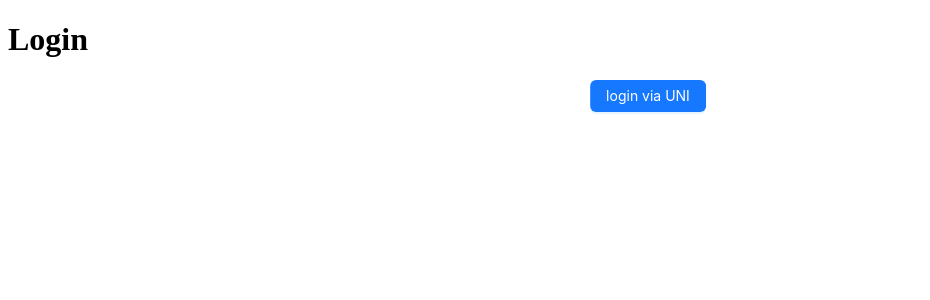
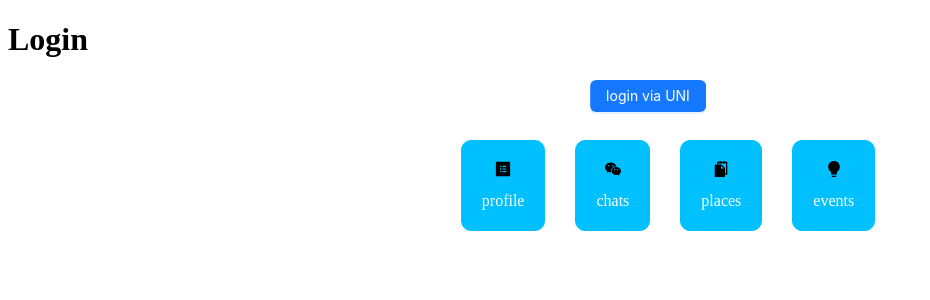
Before and after one commit to student-programmer/mycampus, a Next.js app: page / in a window 1280 px wide. Shown: the top 300 px of the page, without its empty margins (0-930 px from the left). Built offline with nearby package versions, Linux system fonts and the light colour scheme.

Commit message:
нав бар тестовый

```diff
--- a/app/layout.tsx
+++ b/app/layout.tsx
@@ -1,4 +1,3 @@
-
 import type { Metadata } from 'next';
 import '../fsd/app/style/global.scss';
 import { AppProviders } from '../fsd/app/providers';
--- a/app/page.tsx
+++ b/app/page.tsx
@@ -4,6 +4,7 @@ export default function Home() {
   return (
    <>
    <Login/>
+
    </>
   );
 }
--- a/fsd/app/providers.tsx
+++ b/fsd/app/providers.tsx
@@ -1,7 +1,16 @@
-'use client';
-import { Provider } from 'react-redux';
-import { store } from './store';
+"use client";
+import { Provider } from "react-redux";
+import { store } from "./store";
+import { NavMenu } from "../widgets/navMenu/NavMenu";
+
+
+//сделать так чтобы navMenu не было в Login
 
 export const AppProviders = ({ children }: { children: React.ReactNode }) => (
-	<Provider store={store}>{children}</Provider>
+  <Provider store={store}>
+    <>
+      {children}
+      <NavMenu />
+    </>
+  </Provider>
 );
--- a/fsd/pages/Login.tsx
+++ b/fsd/pages/Login.tsx
@@ -4,7 +4,7 @@ import LoginForm from '../features/auth/ui/LoginForm';
 
 const Login = () => {
 	return (
-		<div className='w-[150px] bg-red-500'>
+		<div>
 			<h1>Login</h1>
 			<LoginForm />
 		</div>
--- /dev/null
+++ b/fsd/widgets/navMenu/NavMenu.module.scss
@@ -0,0 +1,39 @@
+.navList {
+  display: flex;
+  align-items: center;
+  justify-content: space-between;
+  list-style: none;
+  gap: 30px;
+  margin-top: 60px;
+}
+
+.navList a {
+  text-decoration: none;
+  color: inherit;
+}
+
+.borderElement {
+  border-top: 1px solid black;
+}
+
+.navWrapper {
+  display: flex;
+  justify-content: center;
+}
+
+.linkNav {
+  display: flex;
+  justify-content: center;
+  align-items: center;
+  flex-direction: column;
+  gap: 15px;
+  padding: 20px 20px;
+  border: 1px solid  #00C0FF;
+  border-radius: 10px;
+  background-color:  #00C0FF;
+  color: #fff;
+}
+
+.linkNav li {
+  color: #fff;
+}
--- /dev/null
+++ b/fsd/widgets/navMenu/NavMenu.tsx
@@ -0,0 +1,28 @@
+import Link from "next/link";
+import { BulbFilled, ProfileFilled, SnippetsFilled, WechatFilled } from "@ant-design/icons";
+import style from "./NavMenu.module.scss";
+
+export const NavMenu = () => {
+  return (
+    <div className={style.navWrapper}>
+      <ul className={style.navList}>
+        <Link className={style.linkNav} href="/profile">
+          <ProfileFilled />
+          <li>profile</li>
+        </Link>
+        <Link className={style.linkNav} href="/chats">
+          <WechatFilled />
+          <li>chats</li>
+        </Link>
+        <Link className={style.linkNav} href="/places">
+          <SnippetsFilled />
+          <li>places</li>
+        </Link>
+        <Link className={style.linkNav} href="/events">
+          <BulbFilled />
+          <li>events</li>
+        </Link>
+      </ul>
+    </div>
+  );
+};
```
